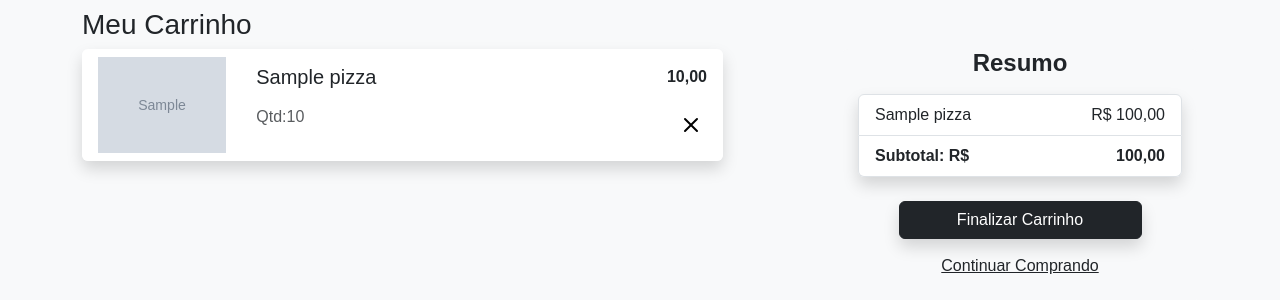
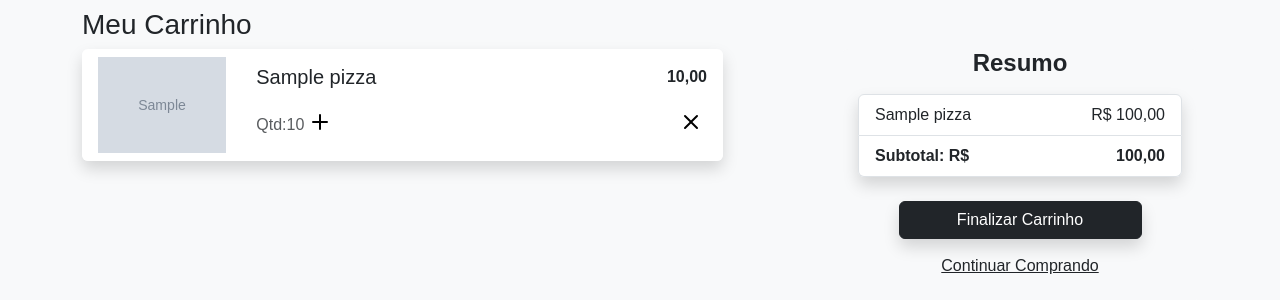
Before and after one commit to diegobers/john-pizzas, a Django app: page /cart/ in a window 1280 px wide. Shown: the part 121-421 px from the top of the page. Run offline with Django 5.2, Linux system fonts and the light colour scheme; a user stored in the database is signed in; tables that the repository leaves empty hold one stand-in row (values such as "Sample post"); grey boxes marked "Sample" are stand-in pictures; some libraries are stand-ins or nearby versions.

Commit message:
update cart template add and icon cart_items

```diff
--- a/templates/store/cart.html
+++ b/templates/store/cart.html
@@ -10,16 +10,11 @@
 <section id="cart">
   {% container %}
     {% if cart_items %}
-
-
       {% row %}
         {% col 'col-12 text-start' %}
           <h3 class="mt-2">Meu Carrinho</h3>
         {% endcol %}
       {% endrow %}
-
-
-
       {% row  %}
         {% col 'col-12 col-md-7' %}
           <!-- Cart Items List -->
@@ -38,17 +33,31 @@
                     <span class="ms-auto">{{ item.pizza.price }}</span>
                   </div>
                   <!-- Form Footer -->
-                  <div class="d-flex align-items-center">
-                    <p class="mt-7 fs-sm text-muted">Qtd:{{ item.quantity }}</p>
-                    <a class="ms-auto" href="#">
-                      <img src="{% static 'icons/x.svg' %}" width="32" height="32" alt="Excluir Item">
-                    </a>
+                  <div class="d-flex align-items-end">
+                    <p class="text-muted mt-2 mb-0 pb-2">Qtd:{{ item.quantity }} </p>
+                    <form method="post" action="{% url 'store:add_cart' %}">
+                      {% csrf_token %}
+                      <input type="hidden" name="pizza_id" value="{{ item.pizza.id }}">
+                      <input type="image" src="{% static 'icons/plus.svg' %}" width="32" height="32" alt="Adicionar Item">
+                    </form>
+                    <form class="ms-auto" method="post" action="{% url 'store:rm_item_cart' %}">
+                      {% csrf_token %}
+                      <input type="hidden" name="item_id" value="{{ item.id }}">
+                      <input type="hidden" name="pizza_id" value="{{ item.pizza.id }}">
+                      <input type="image" src="{% static 'icons/x.svg' %}" width="32" height="32" alt="Excluir Item">
+                    </form>
                   </div>
                 </div>
               </div>
             </li>
             {% endfor %}
           </ul>
+          {% row 'd-flex align-items-end justify-content-between mb-4 mb-md-0' %}
+            {% col 'mb-2 mb-md-0' %}
+              <form>
+              </form>
+            {% endcol %}
+          {% endrow  %}
         {% endcol %}
         {% col 'col-12 col-md-5 col-lg-4 offset-lg-1' %}
           <div class="card text-center mb-3 border-0 bg-light">
@@ -73,19 +82,6 @@
           </div>
         {% endcol %}
       {% endrow %}
-
-
-
-
-
-
-
-
-
-
-
-
-
     {% else %}
     <!-- Null Cart -->
       {% row 'd-flex justify-content-center mt-5' %}
@@ -95,13 +91,11 @@
           <small>Você ainda não possui itens no seu carrinho.</small>
         {% endcol %}
       {% endrow %}
-
       {% row 'd-flex justify-content-center mb-5' %}
         {% col 'col-md-8 my-2 text-center' %}
           <a class="btn btn-dark text-center w-25" href="{% url 'store:index' %}">Adicionar</a>
         {% endcol %}
       {% endrow %}
-
     {% endif %}
   {% endcontainer %}
 {% endblock content %}
```
Also changed, not shown: static/icons/plus.svg (added).
